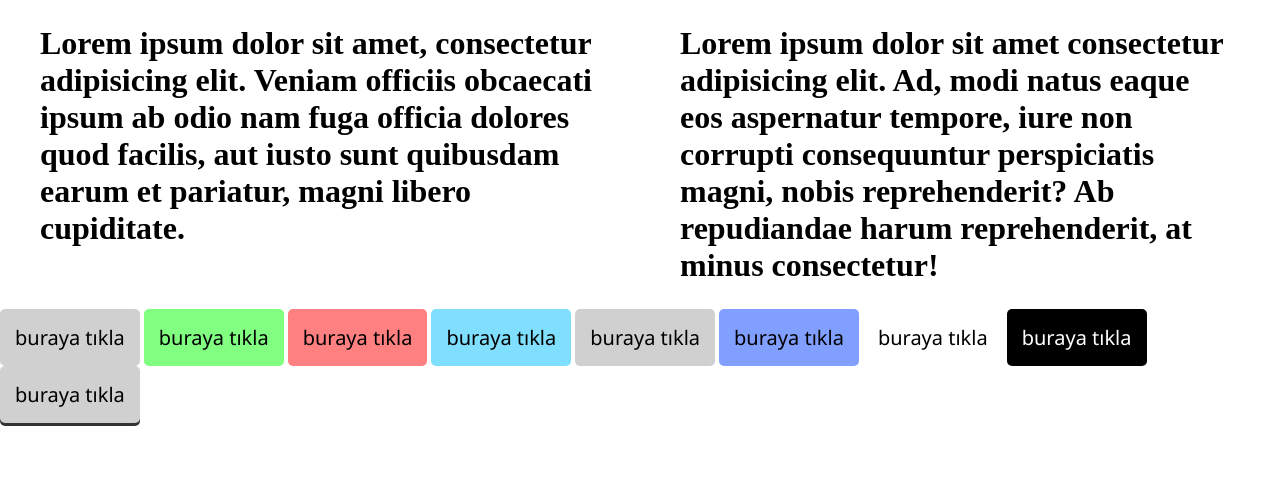
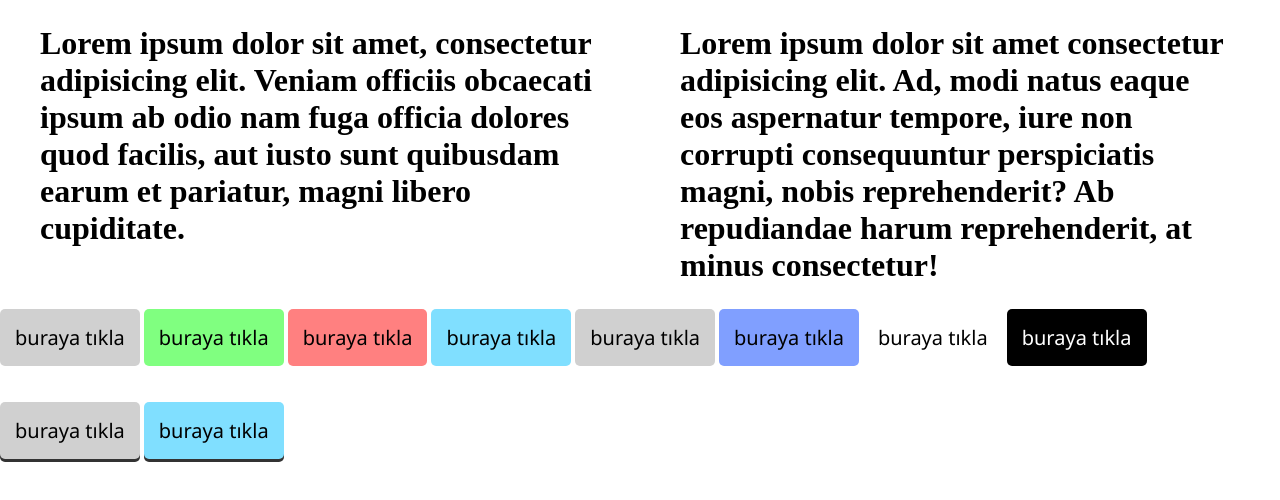
Before and after one commit to berkayakks/-zel-k-t-phane, a plain HTML site: page index.html in a window 1280 px wide. Drawn offline with nearby package versions, Linux system fonts and the light colour scheme.

Commit message:
ufak değişiklikler

```diff
--- a/index.html
+++ b/index.html
@@ -21,7 +21,9 @@
         <button class="btn btn-birincil">buraya tıkla</button>
         <button class="btn btn-beyaz">buraya tıkla</button>
         <button class="btn btn-siyah">buraya tıkla</button>
+        <br><br><br>
         <button class="btn btn-golge">buraya tıkla</button>
+        <button class="btn btn-bilgi btn-golge">buraya tıkla</button>
     </div>
     <script src="https://code.jquery.com/jquery-3.3.1.slim.min.js" integrity="sha384-q8i/X+965DzO0rT7abK41JStQIAqVgRVzpbzo5smXKp4YfRvH+8abtTE1Pi6jizo" crossorigin="anonymous"></script>
     <script>
```
